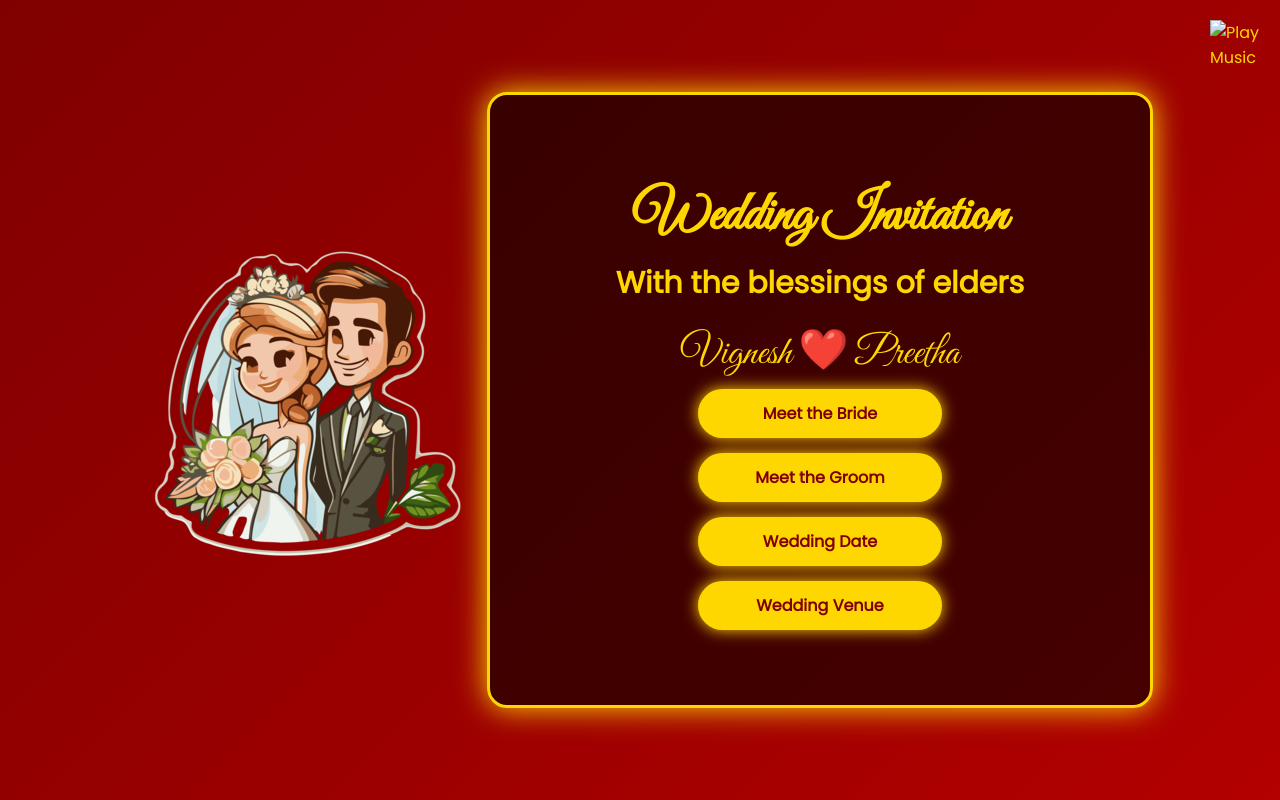
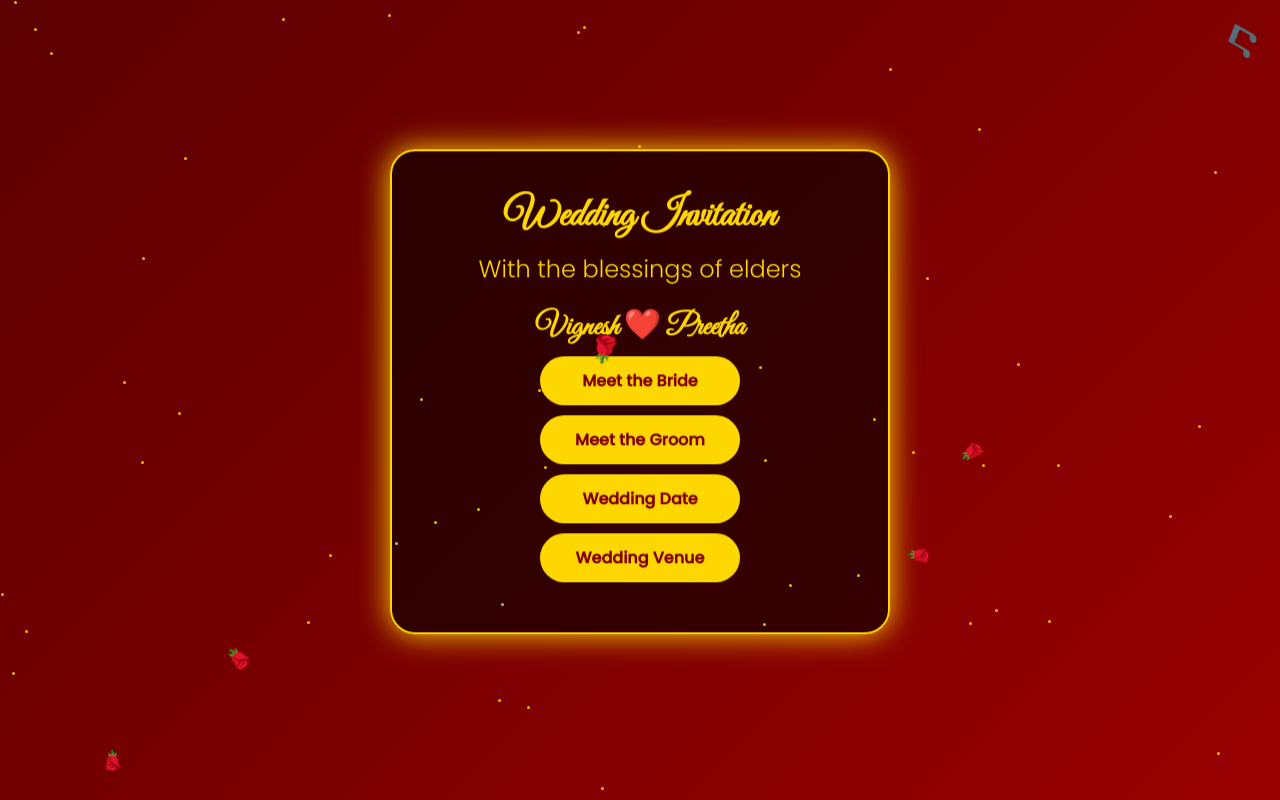
Before and after one commit to nandha576/marriage, a plain HTML site: page index.html in a window 1280 px wide. Drawn offline with Linux system fonts and the light colour scheme.

Commit message:
Update index.html

```diff
--- a/index.html
+++ b/index.html
@@ -1,159 +1,216 @@
 <!DOCTYPE html>
 <html>
 <head>
-    <title>Wedding Invitation</title>
+<title>Royal Wedding Invitation</title>
 <meta name="viewport" content="width=device-width, initial-scale=1.0">
 
-    <!-- Google Fonts -->
-    <link href="https://fonts.googleapis.com/css2?family=Great+Vibes&family=Poppins&display=swap" rel="stylesheet">
-<img src ="AI image.png" alt="">
+<link href="https://fonts.googleapis.com/css2?family=Great+Vibes&family=Poppins:wght@300;500&display=swap" rel="stylesheet">
+
 <style>
-        body {
-            margin: 0;
-            font-family: 'Poppins', sans-serif;
-            background: linear-gradient(135deg, #800000, #b30000);
-            display: flex;
-            justify-content: center;
-            align-items: center;
-            height: 100vh;
-            overflow: hidden;
-            color: gold;
+*{margin:0;padding:0;box-sizing:border-box;}
+
+body{
+  font-family:'Poppins',sans-serif;
+  background:linear-gradient(135deg,#5c0000,#990000);
+  color:gold;
+  min-height:100dvh;   /* FIXED for mobile browsers */
+  display:flex;
+  justify-content:center;
+  align-items:center;
+  overflow-x:hidden;   /* remove overflow hidden */
+  position:relative;
 }
 
-        .card {
-            background: rgba(0,0,0,0.6);
-            padding: 50px 30px;
-            border-radius: 20px;
-            border: 3px solid gold;
-            text-align: center;
-            width: 90%;
-            max-width: 600px;
-            animation: zoomIn 1.5s ease;
-            box-shadow: 0 0 30px gold;
+
+/* ===== Cinematic Intro ===== */
+/* ===== FIXED MOBILE SAFE INTRO ===== */
+#intro{
+  position:fixed;
+  inset:0;
+  background:black;
+  display:flex;
+  justify-content:center;
+  align-items:center;
+  z-index:9999;
+  text-align:center;
+  padding:20px;
+  animation:fadeOut 4s forwards;
 }
 
-        h1 {
-            font-family: 'Great Vibes', cursive;
-            font-size: 55px;
-            margin-bottom: 10px;
-            animation: fadeIn 2s ease-in-out;
+#intro h1{
+  font-family:'Great Vibes',cursive;
+  font-size:clamp(28px,8vw,55px);
+  color:gold;
+  line-height:1.3;
+  animation:zoomIn 2.5s ease;
 }
 
-        h2 {
-            font-size: 30px;
-            margin: 10px 0;
+@keyframes fadeOut{
+  0%,80%{opacity:1;}
+  100%{opacity:0;visibility:hidden;}
 }
 
-        .names {
-            font-family: 'Great Vibes', cursive;
-            font-size: 40px;
-            margin: 20px 0;
+
+/* ===== Royal Card ===== */
+.card{
+  background:rgba(0,0,0,0.6);
+  backdrop-filter:blur(10px);
+  padding:40px 25px;
+  border-radius:25px;
+  border:2px solid gold;
+  width:90%;
+  max-width:500px;
+  text-align:center;
+  box-shadow:0 0 30px gold;
+  animation:float 4s ease-in-out infinite alternate;
 }
 
-        .menu a {
-            display: block;
-            margin: 15px auto;
-            width: 220px;
-            padding: 12px;
-            background: gold;
-            color: maroon;
-            text-decoration: none;
-            border-radius: 30px;
-            font-weight: bold;
-            box-shadow: 0 0 15px gold;
-            transition: 0.3s;
-            animation: bounceBtn 1s infinite alternate;
+@keyframes float{
+  from{transform:translateY(0);}
+  to{transform:translateY(-10px);}
 }
 
-        .menu a:hover {
-            background: white;
-            transform: scale(1.1);
-            box-shadow: 0 0 25px gold;
+h1{
+  font-family:'Great Vibes',cursive;
+  font-size:40px;
 }
 
-        @keyframes bounceBtn {
-            0% { transform: translateY(0); }
-            100% { transform: translateY(-10px); }
+h2{
+  margin:10px 0 20px 0;
+  font-weight:300;
 }
 
-        @keyframes zoomIn {
-            from { transform: scale(0.7); opacity: 0; }
-            to { transform: scale(1); opacity: 1; }
+/* ===== Buttons ===== */
+.btn{
+  display:block;
+  margin:10px auto;
+  padding:12px;
+  width:200px;
+  background:gold;
+  color:maroon;
+  border-radius:30px;
+  text-decoration:none;
+  font-weight:bold;
+  transition:0.4s;
 }
 
-        @keyframes fadeIn {
-            from { opacity: 0; }
-            to { opacity: 1; }
+.btn:hover{
+  background:white;
+  transform:scale(1.08);
+  box-shadow:0 0 25px gold;
 }
 
-        @media (max-width: 600px) {
-            h1 { font-size: 40px; }
-            h2 { font-size: 24px; }
-            .names { font-size: 28px; }
-            .menu a { width: 180px; padding: 10px; }
+/* ===== Music Button ===== */
+#musicBtn{
+  position:fixed;
+  top:20px;
+  right:20px;
+  font-size:28px;
+  cursor:pointer;
+  animation:spin 6s linear infinite;
+  z-index:1000;
 }
+
+@keyframes spin{
+  from{transform:rotate(0);}
+  to{transform:rotate(360deg);}
+}
+
+/* ===== Rose Falling ===== */
+@keyframes fall{
+  from{transform:translateY(-10vh) rotate(0deg);}
+  to{transform:translateY(100vh) rotate(360deg);}
+}
+
+/* ===== Sparkle ===== */
+@keyframes twinkle{
+  from{opacity:0.3;}
+  to{opacity:1;}
+}
+
+/* ===== Responsive ===== */
+@media(max-width:600px){
+  h1{font-size:30px;}
+  .card{padding:25px 15px;}
+}
+
 </style>
 </head>
+
 <body>
-<!-- Music Icon -->
-<img id="musicBtn" src="images/music_icon.png"
-     alt="Play Music"
-     style="width:50px; position:fixed; top:20px; right:20px; cursor:pointer; z-index:1000;">
 
-<!-- Audio Element -->
+<!-- Cinematic Intro -->
+<div id="intro">
+  <h1>Vignesh ❤️ Preetha</h1>
+</div>
+
+<!-- Music Button -->
+<div id="musicBtn">🎵</div>
 <audio id="bgMusic" loop>
-    <source src="wedding_music.mp3" type="audio/mpeg">
+  <source src="hitslab-wedding-wedding-background-music-277976.mp3" type="audio/mpeg">
 </audio>
 
+<!-- Main Card -->
+<div class="card">
+  <h1>Wedding Invitation</h1>
+  <h2>With the blessings of elders</h2>
+  <h1 style="font-size:30px;">Vignesh ❤️ Preetha</h1>
+
+  <a class="btn" href="bride.html">Meet the Bride</a>
+  <a class="btn" href="groom.html">Meet the Groom</a>
+  <a class="btn" href="date.html">Wedding Date</a>
+  <a class="btn" href="place.html">Wedding Venue</a>
+</div>
+
 <script>
-const music = document.getElementById("bgMusic");
-const btn = document.getElementById("musicBtn");
+/* ===== Music Control ===== */
+const music=document.getElementById("bgMusic");
+const btn=document.getElementById("musicBtn");
 
-// Click icon to play/pause
-btn.addEventListener("click", function() {
-    if (music.paused) {
+btn.onclick=function(){
+  if(music.paused){
     music.play();
-        btn.style.opacity = 0.6;  // indicate playing
-    } else {
+  }else{
     music.pause();
-        btn.style.opacity = 1;    // indicate paused
   }
+};
+
+/* ===== Falling Roses ===== */
+function createRose(){
+  const rose=document.createElement("div");
+  rose.innerHTML="🌹";
+  rose.style.position="fixed";
+  rose.style.left=Math.random()*100+"vw";
+  rose.style.fontSize=Math.random()*15+15+"px";
+  rose.style.animation="fall 6s linear";
+  document.body.appendChild(rose);
+  setTimeout(()=>rose.remove(),6000);
+}
+setInterval(createRose,700);
+
+/* ===== Sparkle Particles ===== */
+for(let i=0;i<50;i++){
+  let star=document.createElement("div");
+  star.style.position="fixed";
+  star.style.width="3px";
+  star.style.height="3px";
+  star.style.background="gold";
+  star.style.borderRadius="50%";
+  star.style.left=Math.random()*100+"vw";
+  star.style.top=Math.random()*100+"vh";
+  star.style.animation="twinkle 2s infinite alternate";
+  document.body.appendChild(star);
+}
+
+/* ===== Smooth Page Fade ===== */
+document.querySelectorAll("a").forEach(link=>{
+  link.addEventListener("click",function(e){
+    e.preventDefault();
+    document.body.style.opacity=0;
+    setTimeout(()=>{window.location=this.href},500);
+  });
 });
 </script>
 
-
-
-<script>
-window.addEventListener("load", function() {
-    const music = document.getElementById("bgMusic");
-    music.volume = 0.4;
-
-    const playPromise = music.play();
-    if (playPromise !== undefined) {
-        playPromise.then(_ => {}).catch(error => {
-            document.addEventListener("click", function () {
-                music.play();
-            }, { once: true });
-        });
-    }
-});
-</script>
-
- <div class="card">
-        <h1>Wedding Invitation</h1>
-        <h2>With the blessings of elders</h2>
-
-        <div class="names">
-            Vignesh ❤️ Preetha
-        </div>
-
-        <div class="menu">
-            <a href="bride.html">Meet the Bride</a>
-            <a href="groom.html">Meet the Groom</a>
-            <a href="date.html">Wedding Date</a>
-            <a href="place.html">Wedding Venue</a>
-        </div>
-    </div>
-
 </body>
 </html>
```
Lines whose indentation alone changed are shown as unchanged.
